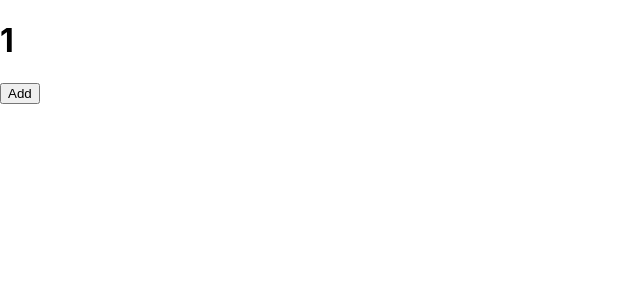
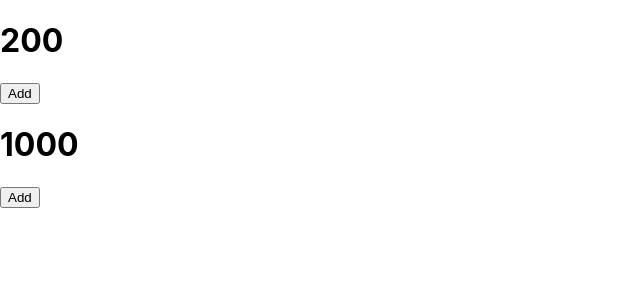
Before and after one commit to ajitha1675/modules, a React (Create React App) app: page / in a window 1280 px wide. Shown: the top 300 px of the page, without its empty margins (0-640 px from the left). Built offline with nearby package versions, Linux system fonts and the light colour scheme.

Commit message:
useeffect

```diff
--- a/src/App.js
+++ b/src/App.js
@@ -23,33 +23,69 @@
 
 // export default App;
 
-import React,{useState} from 'react'
+// import React,{useState} from 'react'
 
-export const App = () => {
+// export const App = () => {
 
-const [num, setNum] =  useState(1);
+// const [num, setNum] =  useState(1);
 
- let x = 1;
+//  let x = 1;
 
-const handleAdd = () =>{
-  // x = x + 1;
-  // console.log("x",x);
-  // setNum(2);
-  setNum((currvalue) =>{
-    return currvalue + 1;
-  }
+// const handleAdd = () =>{
+//   // x = x + 1;
+//   // console.log("x",x);
+//   // setNum(2);
+//   setNum((currvalue) =>{
+//     return currvalue + 1;
+//   }
 
-)
+// )
 
-}
+// }
 
-// console.log(num);
+// // console.log(num);
+//   return (
+//     <div>
+//       <h1>{num}</h1>
+//       <button onClick={handleAdd}>Add</button>
+//       </div>
+//   )
+// }
+
+// export default App;
+
+import React, { useEffect } from 'react';
+import { useState } from 'react';
+
+const App = () => {
+const [num, setnum] = useState(100)
+const [num2, setnum2] = useState(1000);
+useEffect(() =>{
+  setnum(200);
+  //setnum2(1000);
+  console.log("From useeffect");
+
+  return () =>{
+    setnum(100);
+    console.log("memory cleaned");
+
+  };
+
+}, [num, num2]);
+
+console.log("num", num);
+
+
   return (
     <div>
       <h1>{num}</h1>
-      <button onClick={handleAdd}>Add</button>
+      <button onClick={() => setnum((curr)=>curr + 1)}>
+      Add
+      </button>
+      <h1>{num2}</h1>
+      <button onClick={() => setnum2((curr)=> curr +1)}>Add</button>
       </div>
   )
-}
+};
 
 export default App;
```
